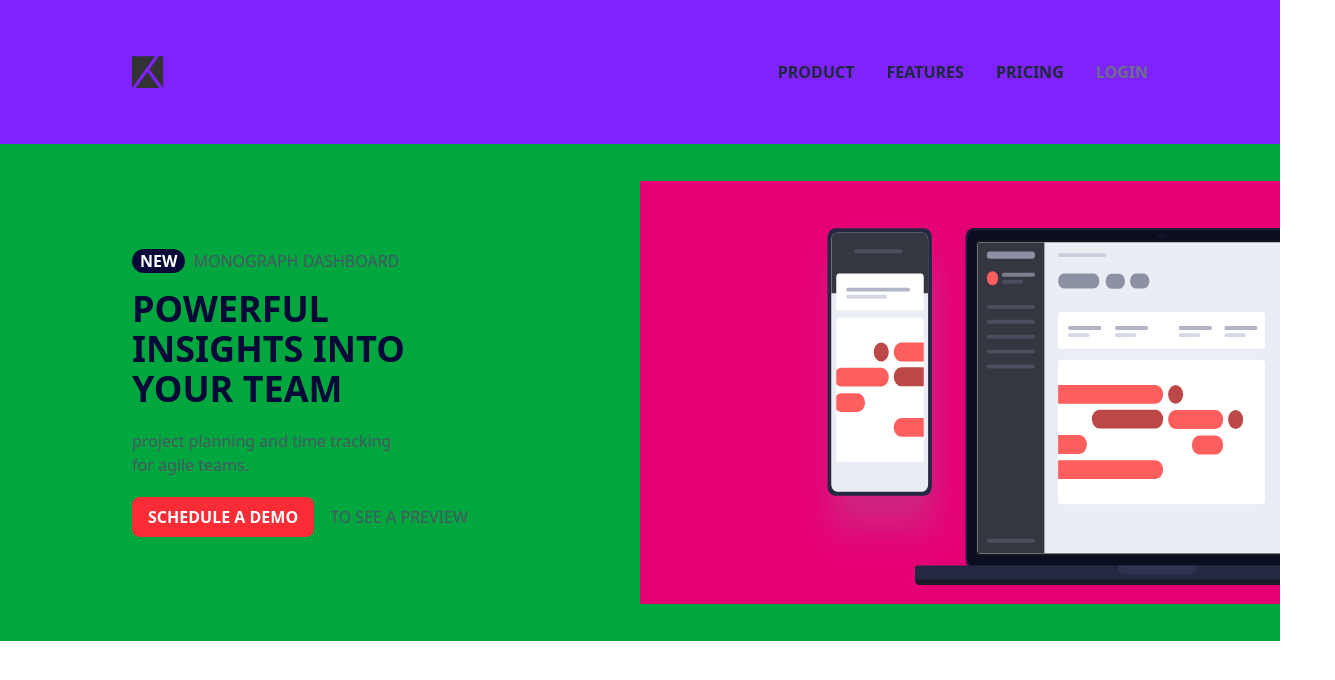
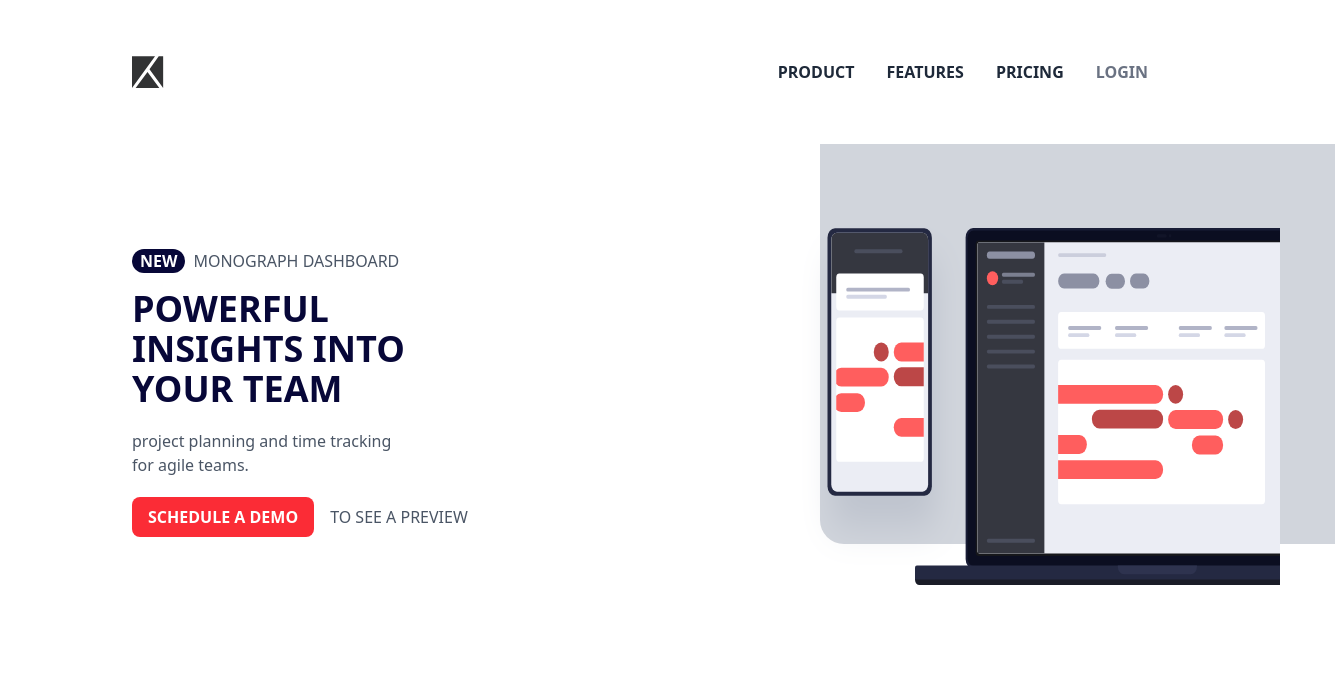
Before and after one commit to Mohammed-Fathaah/frontend-UI-Workout2, a plain HTML site: page index.html in a window 1280 px wide. Shown: the whole page, 1335 px wide, since content can reach past the window. Drawn offline with nearby package versions, Linux system fonts and the light colour scheme.

Commit message:
ui completed

```diff
--- a/index.html
+++ b/index.html
@@ -8,9 +8,9 @@
 </head>
 <body>
     <!-- Main div -->
-     <div>
+     <div class="">
         <!-- nav bar -->
-         <nav class="flex justify-between py-14 px-18 bg-violet-600 items-center">
+         <nav class="flex justify-between py-14 px-18 bg-white items-center relative">
             <!-- left side -->
              <div class="px-15">
                 <img src="assets/logo.svg" alt="logo">
@@ -24,10 +24,10 @@
               </div>
          </nav>
 
-         <!-- background div -->
-          <div class="bg-gray-600 z-50"></div>
+         <!-- left side image background div style-->
+          <div class="bg-gray-300 h-[400px] w-[515px] absolute ml-205 rounded-bl-3xl"></div>
          <!-- Hero section -->
-          <div class="flex bg-green-600 items-center h-[497px]">
+          <div class="flex bg- items-center h-[497px]">
             <!-- left side hero section-->
              <div class="w-[50%] px-12 py-24">
                <!-- monograph div -->
@@ -46,7 +46,7 @@
                  </div>
              </div>
              <!-- right side hero section -->
-              <div class="w-[50%] h-[85%] bg-pink-600 pt-10 pl-10 overflow-hidden">
+              <div class="w-[50%] h-[85%] pt-10 pl-10 overflow-hidden relative z-10">
                <img class="h-[95%] w-[100%] ml-30 " src="assets/illustration-devices.svg" alt="herosection image">
               </div>
           </div>
```
